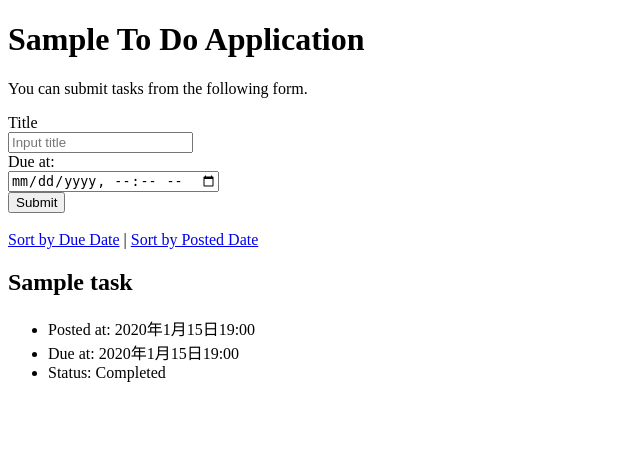
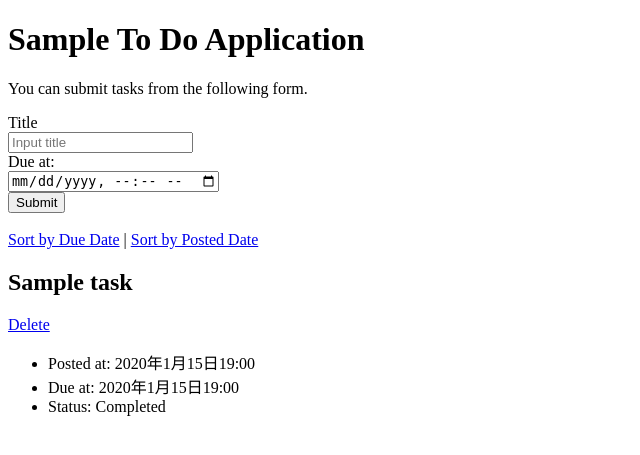
Before and after one commit to s1f10240300/django-test-exercise, a Django app: page / in a window 1280 px wide. Shown: the top 455 px of the page, without its empty margins (0-640 px from the left). Run offline with Django 5.2, Linux system fonts and the light colour scheme; tables that the repository leaves empty hold one stand-in row (values such as "Sample post").

Commit message:
削除機能の追加

```diff
--- a/config/urls.py
+++ b/config/urls.py
@@ -5,4 +5,5 @@ from todo import views as todo_views
 urlpatterns = [
     path('admin/', admin.site.urls),
     path('', todo_views.index, name='index'),
+    path('<int:task_id>/delete/', todo_views.delete, name='delete'),
 ]
--- a/todo/templates/todo/index.html
+++ b/todo/templates/todo/index.html
@@ -11,6 +11,7 @@
   <body>
     <h1>Sample To Do Application</h1>
     <p>You can submit tasks from the following form.</p>
+
     <form action="{% url 'index' %}" method="post">
       {% csrf_token %}
       <div>
@@ -25,6 +26,7 @@
         <button type="submit">Submit</button>
       </div>
     </form>
+
     <br>
 
     <div>
@@ -35,11 +37,18 @@
     {% for task in tasks %}
     <div class="text">
       <h2>{{ task.title }}</h2>
+
+      <p>
+        <a href="{% url 'delete' task.id %}">Delete</a>
+      </p>
+
       <ul>
         <li>Posted at: {{ task.posted_at }}</li>
+
         {% if task.due_at %}
         <li>Due at: {{ task.due_at }}</li>
         {% endif %}
+
         {% if task.completed %}
         <li>Status: Completed</li>
         {% else %}
--- a/todo/views.py
+++ b/todo/views.py
@@ -1,4 +1,4 @@
-from django.shortcuts import render
+from django.shortcuts import render, redirect, get_object_or_404
 from django.utils.timezone import make_aware
 from django.utils.dateparse import parse_datetime
 from todo.models import Task
@@ -28,3 +28,9 @@ def index(request):
         'todo/index.html',
         context
     )
+
+
+def delete(request, task_id):
+    task = get_object_or_404(Task, pk=task_id)
+    task.delete()
+    return redirect('index')
```
